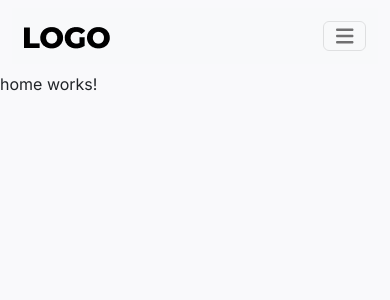
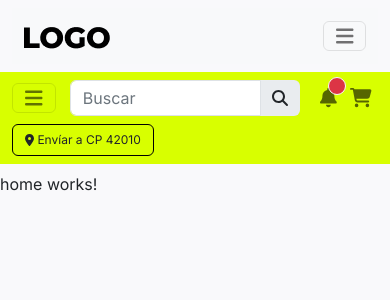
Before and after one commit to JSHectorM/shopping-mb, an Angular app: page /home in a window 390 px wide. Shown: the top 300 px of the page. Built offline with nearby package versions, Linux system fonts and the light colour scheme.

Commit message:
change separar navbars para cada tamanio

```diff
--- a/src/app/share/components/navbar/navbar.component.html
+++ b/src/app/share/components/navbar/navbar.component.html
@@ -47,3 +47,65 @@
   </nav>
 
 </div>
+
+<div class="container-fluid p-0">
+  <nav class="navbar navbar-light bg-yelow my-2" [ngClass]="{'d-none': isMobile && isLoginPage,'navbar-expand-lg': !isLoginPage}">
+    <div class="container navMobile" *ngIf="isMobile">
+      <button [disabled]="isLoginPage" *ngIf="!isLoginPage && isMobile" class="navbar-toggler" type="button" data-bs-toggle="collapse" data-bs-target="#navbarMobile" aria-controls="navbarNav" aria-expanded="false" aria-label="Toggle navigation">
+        <fa-icon [icon]="faBars"></fa-icon>
+      </button>
+      <div class="input-group rounded inp-search">
+        <input type="search" class="form-control py-1 border-right-0 border" placeholder="Buscar" aria-label="Search" aria-describedby="search-addon" />
+        <span class="input-group-text border-0" id="search-addon">
+          <fa-icon [icon]="search"></fa-icon>
+        </span>
+      </div>
+      <div class="">
+        <a class="position-relative icon-navbar">
+          <fa-icon [icon]="bell"></fa-icon>
+          <span class="position-absolute top-0 start-100 translate-middle p-2 bg-danger border border-light rounded-circle">
+          <span class="visually-hidden">New alerts</span>
+        </span>
+        </a>
+        <a class="position-relative icon-navbar">
+          <fa-icon [icon]="cartShopping"></fa-icon>
+          <span *ngIf="numArticles > 0" class="position-absolute top-0 start-100 translate-middle badge rounded-pill bg-danger">
+            {{ numArticles }}
+          <span class="visually-hidden">unread messages</span>
+        </span>
+        </a>
+      </div>
+
+      <a class="navbar-brand" routerLink="/home" *ngIf="!isMobile">
+        <img src="/assets/img/LOGO.png" alt="Logo" width="86">
+      </a>
+      <div class="collapse navbar-collapse" id="navbarMobile">
+        <div class="card card-body">
+          <ul class="navbar-nav me-auto mb-2 mb-lg-0" *ngIf="!isLoginPage">
+            <li class="nav-item">
+              <a class="nav-link" href="#">Categorías</a>
+            </li>
+            <li class="nav-item">
+              <a class="nav-link" href="#">Ofertas</a>
+            </li>
+            <li class="nav-item">
+              <a class="nav-link" href="#">Tiendas oficiales</a>
+            </li>
+            <li class="nav-item">
+              <a class="nav-link" href="#">Vender</a>
+            </li>
+            <li class="nav-item">
+              <a class="nav-link" href="#">Marcas</a>
+            </li>
+          </ul>
+        </div>
+      </div>
+    </div>
+    <div class="container mt-2" *ngIf="isMobile">
+      <button class="btn btn-cp">
+        <fa-icon [icon]="location"></fa-icon>
+        Env&iacute;ar a CP {{envioCP  }}
+      </button>
+    </div>
+  </nav>
+</div>
```
